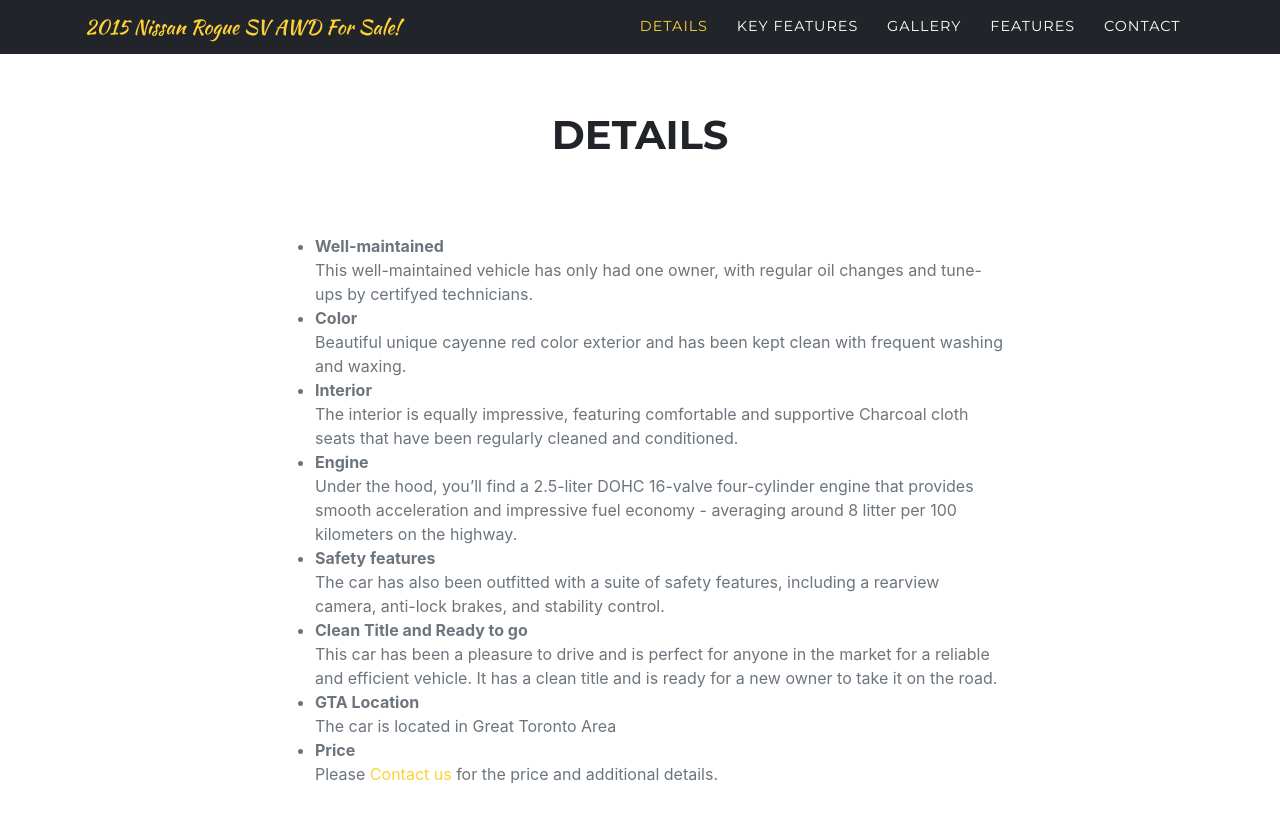
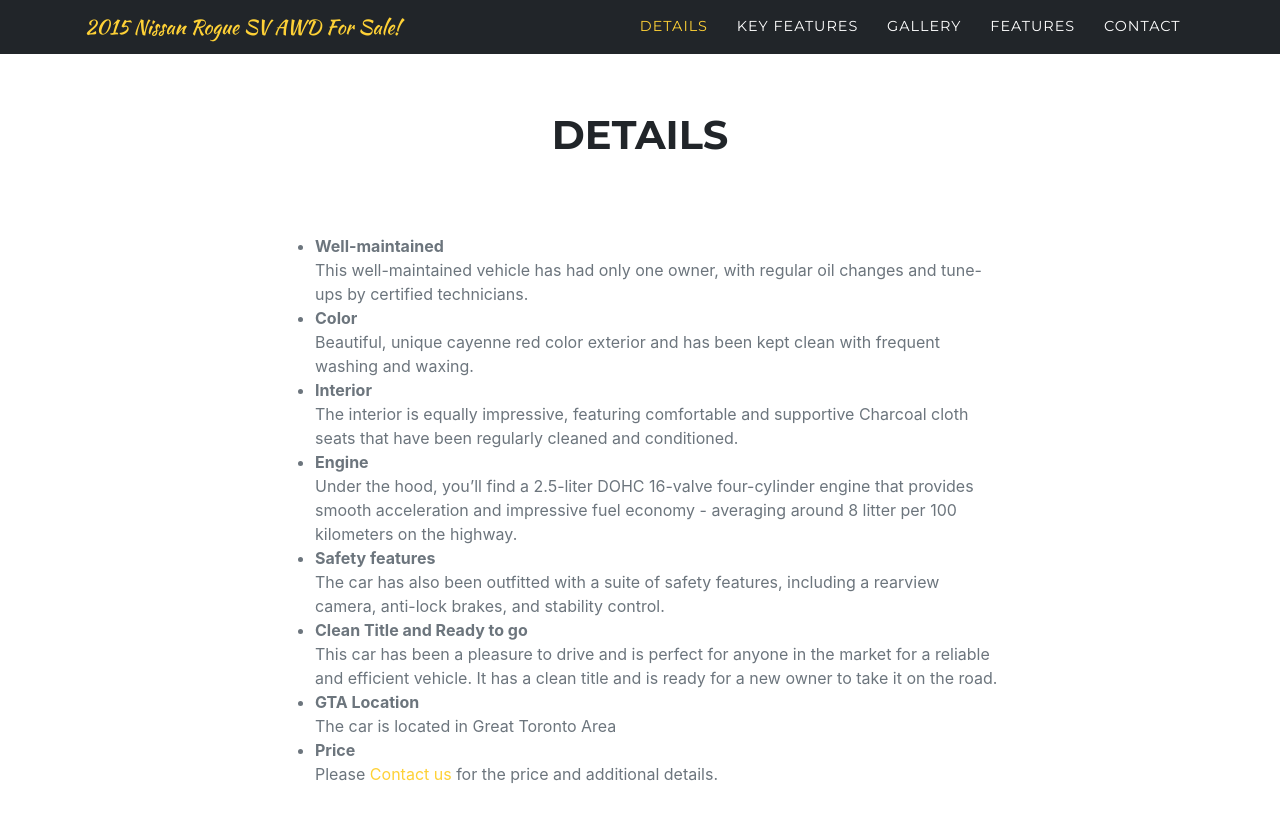
Before and after one commit to panshin-me/nissan-rogue, a Jekyll site: the page built from index.md, in a window 1280 px wide and 900 px high, scrolled down 966 px. Shown: the top 822 px of the window. Built offline with Jekyll 4.4.1, drawn with Linux system fonts in a browser that asks for light colours; some web fonts are replaced; comment, search, counter and statistics services are not loaded.

Commit message:
fix about

```diff
--- a/_data/sitetext.yml
+++ b/_data/sitetext.yml
@@ -21,10 +21,10 @@
     text: ""
     body: "
     * **Well-maintained**<br>
-This well-maintained vehicle has only had one owner, with regular oil changes and tune-ups by certifyed technicians.
+This well-maintained vehicle has had only one owner, with regular oil changes and tune-ups by certified technicians.
 
 * **Color**<br>
-Beautiful unique cayenne red color exterior and has been kept clean with frequent washing and waxing.
+Beautiful, unique cayenne red color exterior and has been kept clean with frequent washing and waxing.
 
  * **Interior**<br>
 The interior is equally impressive, featuring comfortable and supportive Charcoal cloth seats that have been regularly cleaned and conditioned.
```
